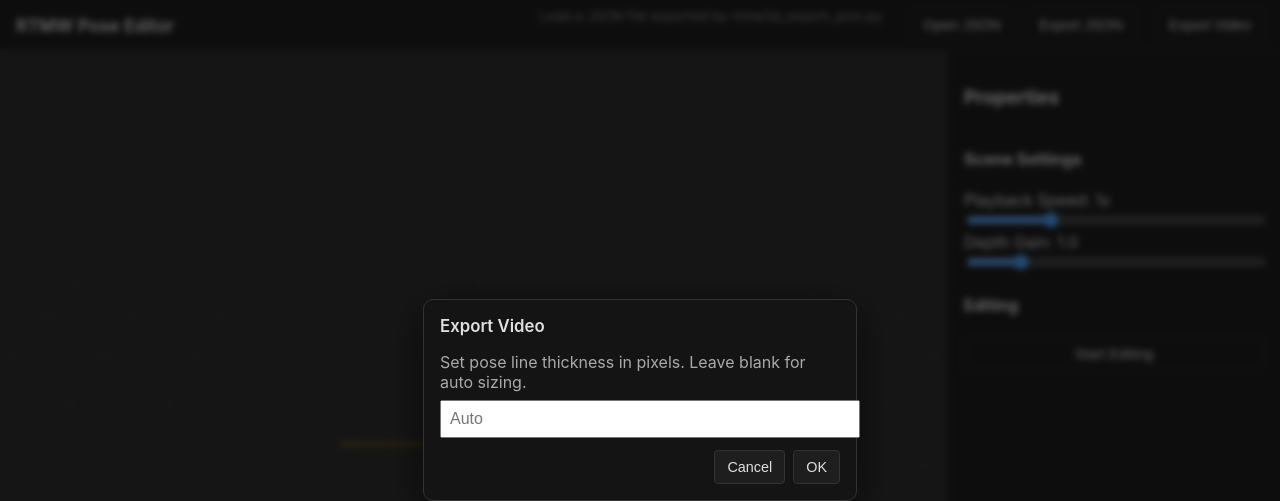
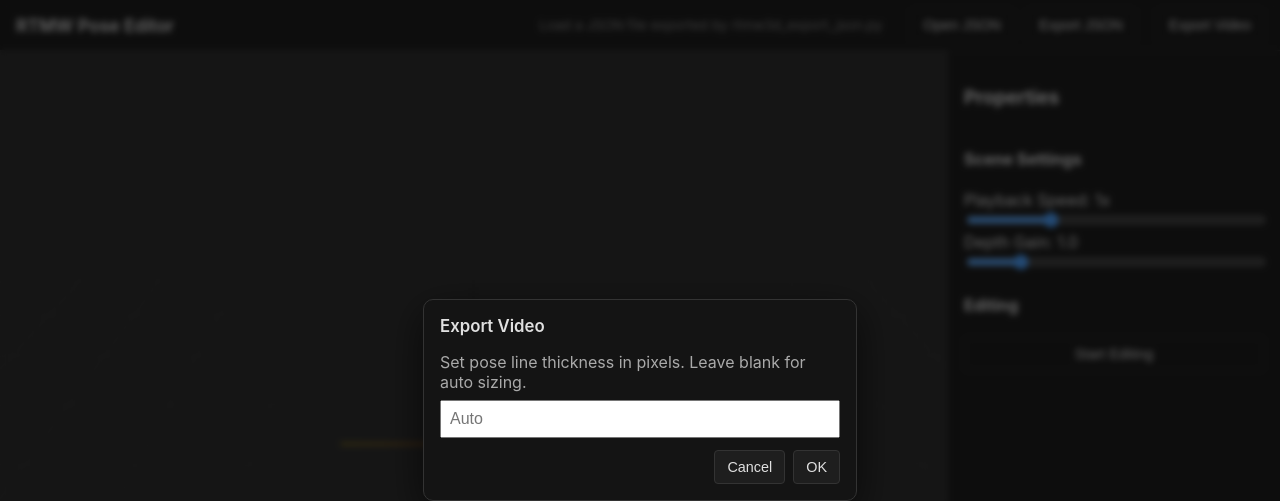
Before and after one commit to jquintanilla4/RTMW-Pose, a React (Vite) app in the folder web/threejs_viewer/: page / in a window 1280 px wide. Both pictures are taken after a click on the button "Export Video". Shown: the top 501 px of the page. Built offline with nearby package versions, Linux system fonts and the light colour scheme.

Commit message:
Fix topbar ui notification. Fix pop up toast/window textbox width

```diff
--- a/web/threejs_viewer/src/App.css
+++ b/web/threejs_viewer/src/App.css
@@ -55,6 +55,7 @@
 .header-controls {
   display: flex;
   gap: 12px;
+  align-items: center;
 }
 
 .overlay-controls {
--- a/web/threejs_viewer/src/App.tsx
+++ b/web/threejs_viewer/src/App.tsx
@@ -289,7 +289,7 @@ function App() {
                 value={exportThickness}
                 onChange={(e) => setExportThickness(e.target.value)}
                 placeholder="Auto"
-                style={{ width: '100%', padding: '8px', fontSize: '1rem' }}
+                style={{ width: '100%', padding: '8px', fontSize: '1rem', boxSizing: 'border-box' }}
               />
             </div>
             <div className="modal-actions">
```
